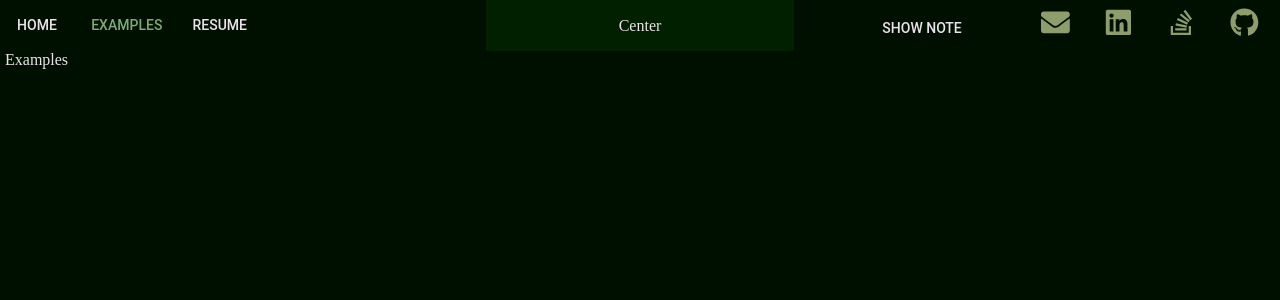
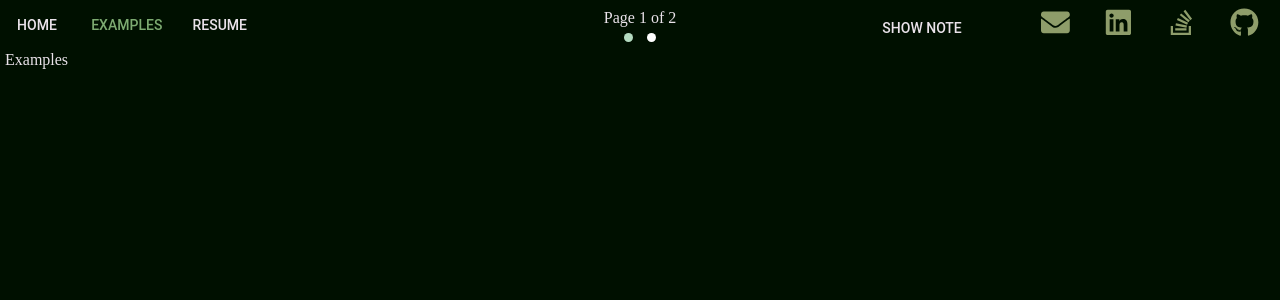
Before and after one commit to jmarkstevens/JMarkStevens2019, a React app: page / in a window 1280 px wide. Both pictures are taken after a click on the button "EXAMPLES". Shown: the top 300 px of the page. Built offline with nearby package versions, Linux system fonts and the light colour scheme.

Commit message:
finish examples control

```diff
--- a/src/components/common/PageIndicator/page-indicator.jsx
+++ b/src/components/common/PageIndicator/page-indicator.jsx
@@ -2,10 +2,6 @@ import classNames from 'classnames'
 import React from 'react'
 
 const PageIndicator = ({ activeIndex, count, onClick }) => {
-  const handleDotClick = e => {
-    if (onClick) onClick(parseInt(e.target.id, 10))
-  }
-
   const renderDots = () => {
     const dots = []
 
@@ -18,8 +14,8 @@ const PageIndicator = ({ activeIndex, count, onClick }) => {
           className={DotClass}
           key={`dot${i}`}
           id={i}
-          onClick={handleDotClick}
-          onKeyPress={handleDotClick}
+          onClick={() => onClick(i)}
+          onKeyPress={() => onClick(i)}
           role="button"
           tabIndex={0}
         />
--- a/src/components/header/examples-control/examples-control.jsx
+++ b/src/components/header/examples-control/examples-control.jsx
@@ -1,19 +1,35 @@
 import Button from '@material-ui/core/Button'
 import React, { useContext } from 'react'
 
-import { NoteContext, PageContext } from '../../../containers/app'
+import {
+  ExamplePageContext,
+  NoteContext,
+  PageContext
+} from '../../../containers/app'
+import PageIndicator from '../../common/PageIndicator'
+
+const pageNumber = 2
 
 const ExamplesControl = () => {
+  const { changeExamplePage, examplePage } = useContext(ExamplePageContext)
+  const { changeShowPop, showPop } = useContext(NoteContext)
   const { page } = useContext(PageContext)
   const showInner = page === 'examples'
-  const { changeShowPop, showPop } = useContext(NoteContext)
   const showPopText = showPop ? ' Hide Note' : 'Show Note'
+  const pageDesc = `Page ${examplePage} of ${pageNumber}`
   return (
     <div className="examples-control">
       {showInner && (
         <div className="examples-control-show">
           <div className="examples-control-wings" />
-          <div className="examples-control-center">Center</div>
+          <div className="examples-control-center">
+            {pageDesc}
+            <PageIndicator
+              activeIndex={examplePage - 1}
+              count={pageNumber}
+              onClick={changeExamplePage}
+            />
+          </div>
           <div className="examples-control-wings">
             <Button className="common-button" onClick={changeShowPop}>
               <span className="examples-control-text">{showPopText}</span>
--- a/src/containers/app/app-container.jsx
+++ b/src/containers/app/app-container.jsx
@@ -2,24 +2,27 @@ import React, { createContext, useState } from 'react'
 
 import AppComponent from '../../components/app'
 
+export const ExamplePageContext = createContext(null)
 export const NoteContext = createContext(null)
 export const PageContext = createContext(null)
 
 const AppContainer = () => {
   const [page, setPage] = useState('home')
-  // const [examplePage, setExamplePage] = useState(0)
+  const [examplePage, setExamplePage] = useState(1)
   const [showPop, setShowPop] = useState(0)
 
   const changePage = nextPage => setPage(nextPage)
-  // const changeExamplePage = nextPage => setExamplePage(nextPage)
+  const changeExamplePage = index => setExamplePage(index + 1)
   const changeShowPop = () => setShowPop(!showPop)
 
   return (
-    <NoteContext.Provider value={{ changeShowPop, showPop }}>
-      <PageContext.Provider value={{ changePage, page }}>
-        <AppComponent page={page} />
-      </PageContext.Provider>
-    </NoteContext.Provider>
+    <ExamplePageContext.Provider value={{ changeExamplePage, examplePage }}>
+      <NoteContext.Provider value={{ changeShowPop, showPop }}>
+        <PageContext.Provider value={{ changePage, page }}>
+          <AppComponent page={page} />
+        </PageContext.Provider>
+      </NoteContext.Provider>
+    </ExamplePageContext.Provider>
   )
 }
 
--- a/src/containers/app/index.js
+++ b/src/containers/app/index.js
@@ -1 +1,6 @@
-export { default, NoteContext, PageContext } from './app-container'
+export {
+  default,
+  ExamplePageContext,
+  NoteContext,
+  PageContext
+} from './app-container'
--- a/src/styles/common.scss
+++ b/src/styles/common.scss
@@ -25,11 +25,11 @@
   border-radius: 100%;
   cursor: pointer;
   display: inline-block;
-  height: 9;
-  margin: 7;
+  height: 9px;
+  margin: 7px;
   padding: 0;
   vertical-align: middle;
-  width: 9;
+  width: 9px;
 }
 
 .page-indicator-dot-active {
--- a/src/styles/header.scss
+++ b/src/styles/header.scss
@@ -38,7 +38,8 @@
 }
 
 .examples-control-center {
-  background-color: #002000;
+  line-height: 100%;
+  padding-top: 10px;
   text-align: center;
   width: 40%;
 }
```
